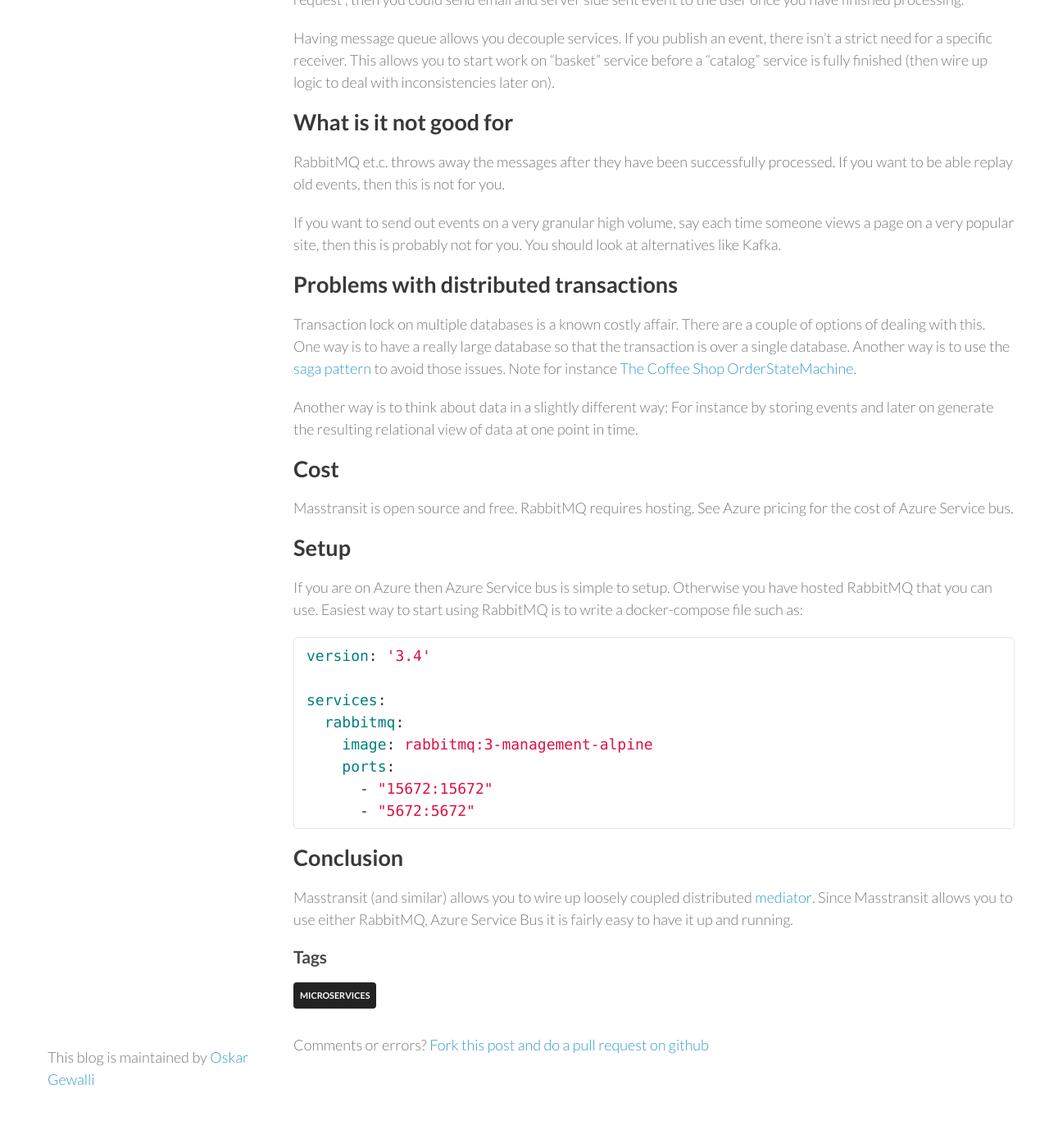
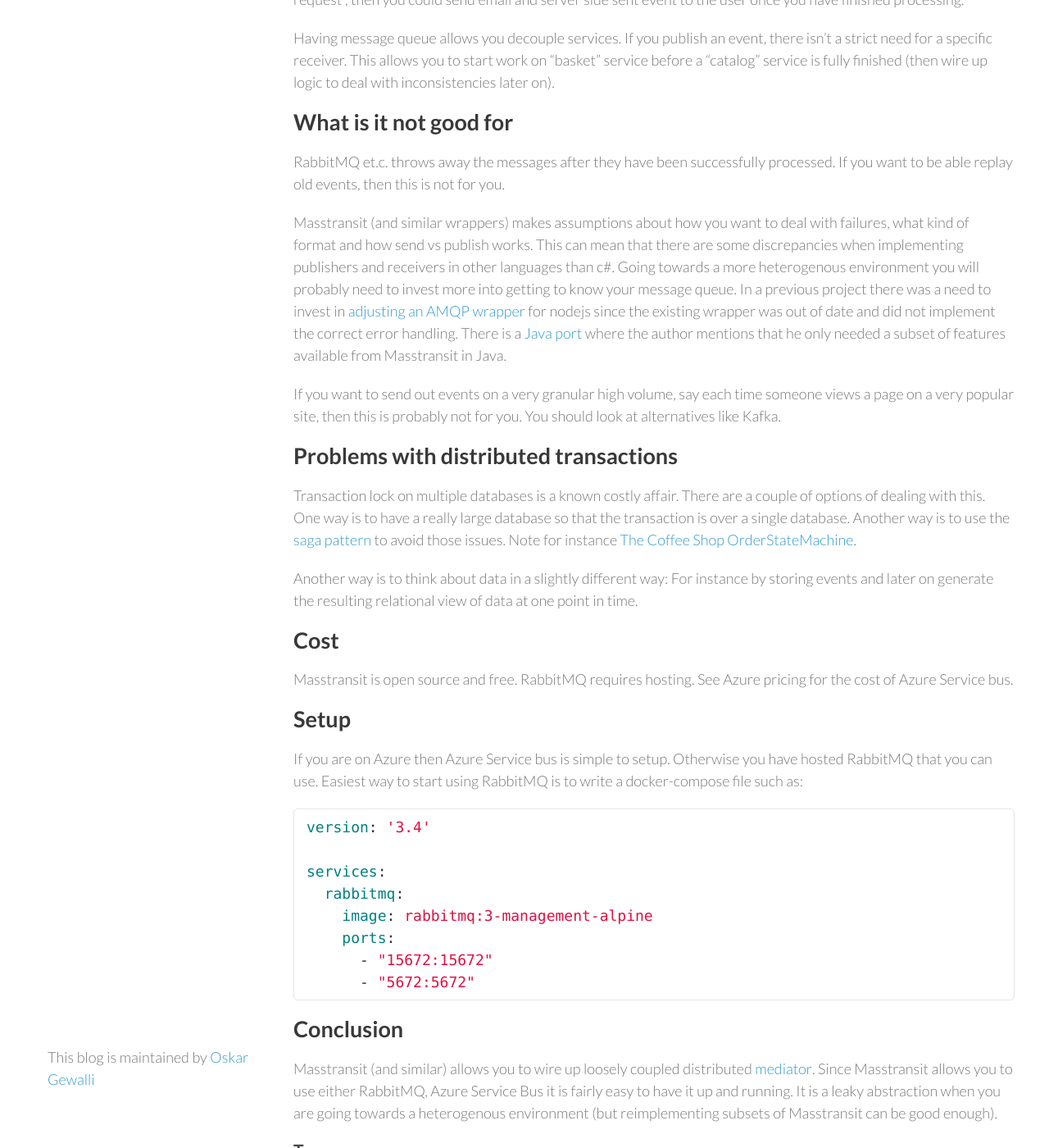
Before and after one commit to wallymathieu/assertfail, a Jekyll site: the page built from _posts/2019-09-02-Masstransit.md, in a window 1280 px wide and 1400 px high, scrolled down 474 px. Shown: the whole window at 82% size. Built offline with Jekyll 4.4.1, drawn with Linux system fonts in a browser that asks for light colours; nearby versions of some CDN libraries.

Commit message:
Multiple languages

```diff
--- a/_posts/2019-09-02-Masstransit.md
+++ b/_posts/2019-09-02-Masstransit.md
@@ -20,6 +20,8 @@
 ## What is it not good for
 
 RabbitMQ et.c. throws away the messages after they have been successfully processed. If you want to be able replay old events, then this is not for you.
+
+Masstransit (and similar wrappers) makes assumptions about how you want to deal with failures, what kind of format and how send vs publish works. This can mean that there are some discrepancies when implementing publishers and receivers in other languages than c#. Going towards a more heterogenous environment you will probably need to invest more into getting to know your message queue. In a previous project there was a need to invest in [adjusting an AMQP wrapper](https://github.com/carable/MassTransit.js/pulls?q=is%3Apr+is%3Aclosed) for nodejs since the existing wrapper was out of date and did not implement the correct error handling. There is a [Java port](https://github.com/amhest/MassTransit-CrossTown) where the author mentions that he only needed a subset of features available from Masstransit in Java.
 
 If you want to send out events on a very granular high volume, say each time someone views a page on a very popular site, then this is probably not for you. You should look at alternatives like Kafka.
 
@@ -50,4 +52,4 @@
 
 ## Conclusion
 
-Masstransit (and similar) allows you to wire up loosely coupled distributed [mediator](https://en.wikipedia.org/wiki/Mediator_pattern). Since Masstransit allows you to use either RabbitMQ, Azure Service Bus it is fairly easy to have it up and running.
+Masstransit (and similar) allows you to wire up loosely coupled distributed [mediator](https://en.wikipedia.org/wiki/Mediator_pattern). Since Masstransit allows you to use either RabbitMQ, Azure Service Bus it is fairly easy to have it up and running. It is a leaky abstraction when you are going towards a heterogenous environment (but reimplementing subsets of Masstransit can be good enough).
```
